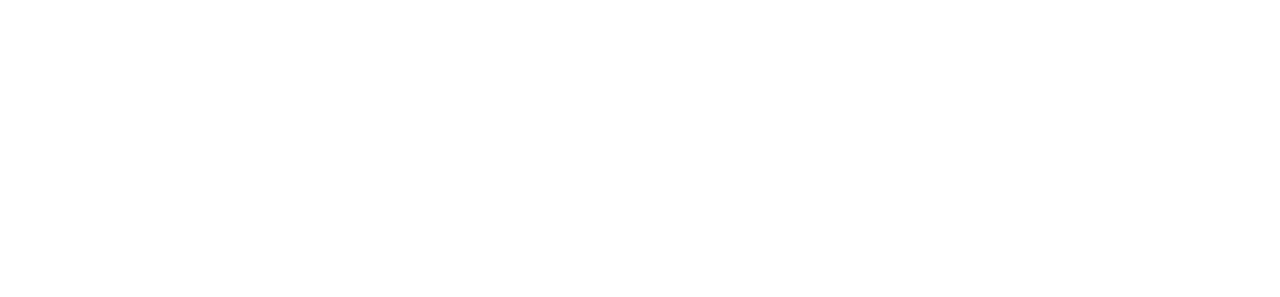
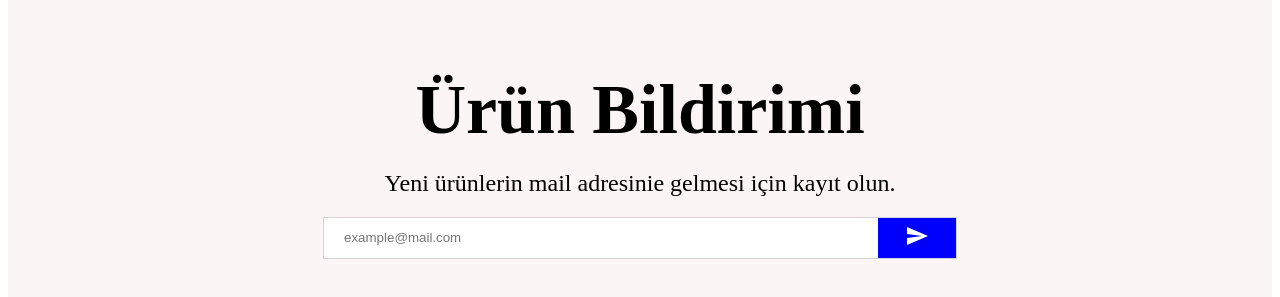
Before and after one commit to cagataygevrek/e-ticaret, a React (Create React App) app: page / in a window 1280 px wide. Shown: the part 2363-2660 px from the top of the page. Before the commit the page ends 2272 px from the top, so only its background shows below. Built offline with nearby package versions, Linux system fonts and the light colour scheme.

Commit message:
urun bildirimi componentı anasayfaya eklendi

```diff
--- a/src/sayfalar/HomePage.jsx
+++ b/src/sayfalar/HomePage.jsx
@@ -4,6 +4,7 @@ import Kategoriler from "../bilesenler/Kategoriler";
 
 import Navbar from "../bilesenler/Navbar";
 import Slider from "../bilesenler/Slider";
+import Urunbildirimi from "../bilesenler/Urunbildirimi";
 import Urunler from "../bilesenler/Urunler";
 
 const HomePage = () => {
@@ -14,6 +15,7 @@ const HomePage = () => {
       <Slider />
       <Kategoriler />
       <Urunler />
+      <Urunbildirimi />
     </div>
   );
 };
```
